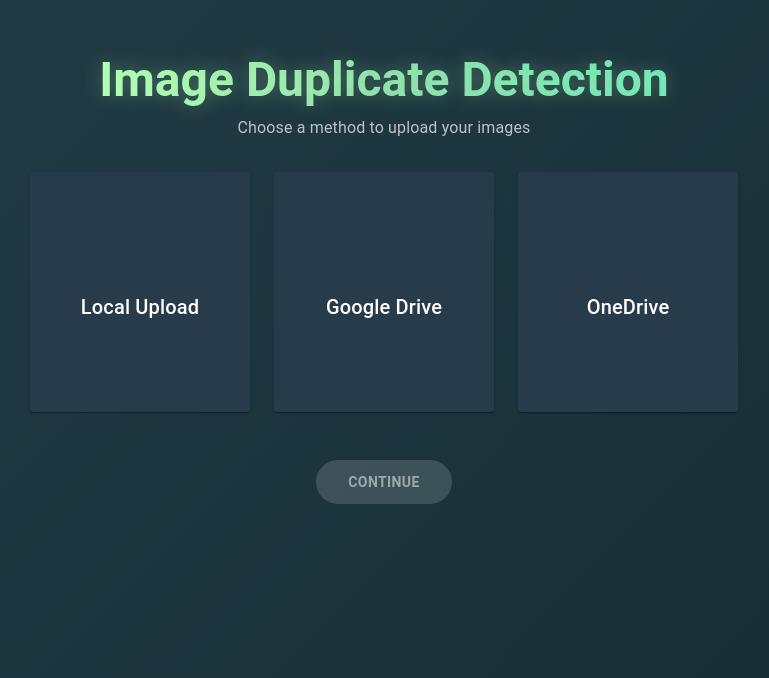
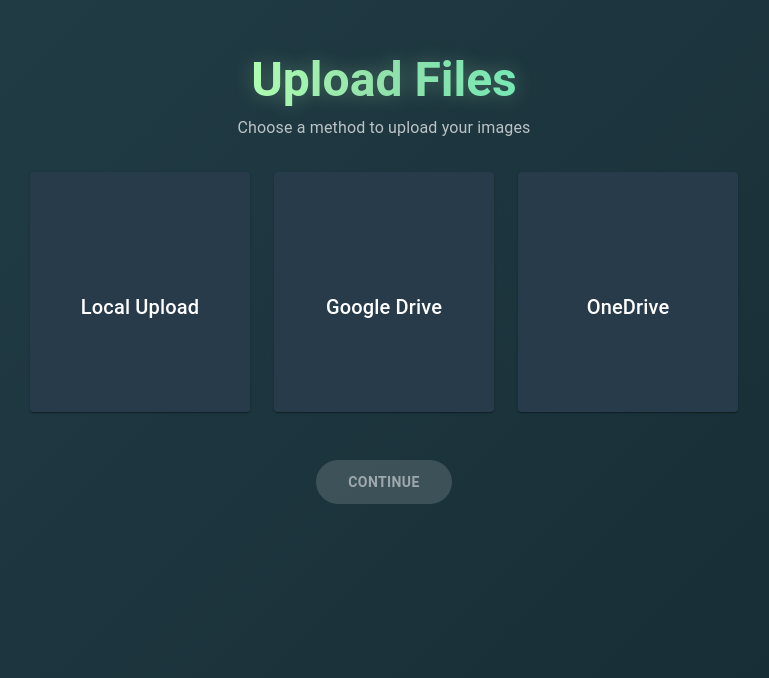
Before and after one commit to jasons321/SelectUnawareJellyfish-DURHACK, a React (Vite) app in the folder frontend/: page / in a window 1280 px wide. Shown: the part 122-800 px from the top of the page, without its empty margins (256-1025 px from the left). Built offline with nearby package versions, Linux system fonts and the light colour scheme; some icons are missing.

Commit message:
fix onedrive filearray issue

```diff
--- a/frontend/src/select.tsx
+++ b/frontend/src/select.tsx
@@ -133,7 +133,7 @@
         state: {
           groups: resultData.groups,
           filesMap: filesMap,
-          files: fileArray // FIXED: was 'files', should be 'fileArray'
+          files: fileArray,
         },
       });
     } catch (err) {
@@ -194,6 +194,7 @@
         state: {
           groups: resultData.groups,
           filesMap: filesMap,
+          files: fileArray,
         },
       });
     } catch (err) {
@@ -421,7 +422,7 @@
             textShadow: "0px 0px 20px rgba(178,255,178,0.3)",
           }}
         >
-          Image Duplicate Detection
+          Upload Files
         </Typography>
 
         <Typography
```
